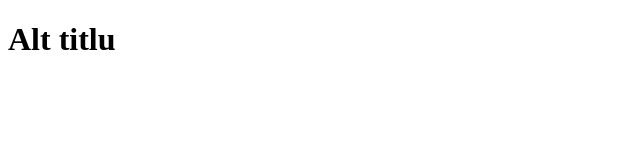
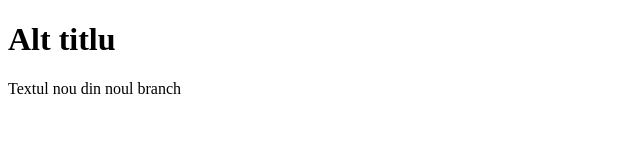
Before and after one commit to djxsrouk/demo, a plain HTML site: page fisiernou.html in a window 1280 px wide. Shown: the whole page, without its empty margins (0-640 px from the left). Drawn offline with Linux system fonts and the light colour scheme.

Commit message:
Some more text added

```diff
--- a/fisiernou.html
+++ b/fisiernou.html
@@ -7,5 +7,6 @@
 </head>
 <body>
     <h1>Alt titlu</h1>
+    <p>Textul nou din noul branch</p>
 </body>
 </html>
```
Also changed, not shown: index.html (+1 -0 lines).
